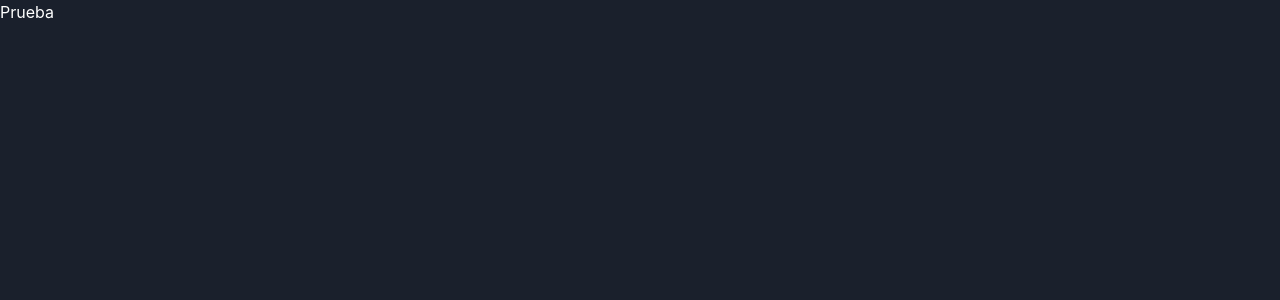
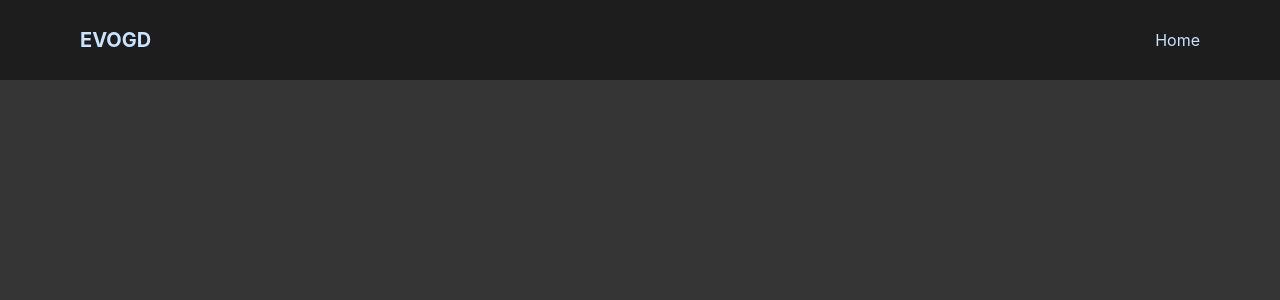
Before and after one commit to EVOGD-Project/Frontend, a Next.js app: page / in a window 1280 px wide. Shown: the top 300 px of the page. Built offline with nearby package versions, Linux system fonts and the light colour scheme.

Commit message:
navbar POC

```diff
--- a/src/app/layout.tsx
+++ b/src/app/layout.tsx
@@ -37,7 +37,8 @@ export default function RootLayout({
 					width: '100%',
 					height: '100%',
 					overflow: 'hidden',
-					color: '#FFFFFF'
+					color: '#CAE3FFFF',
+					background: '#353535FF'
 				}}
 			>
 				<ColorModeScript initialColorMode={theme['config'].initialColorMode} />
--- a/src/app/page.tsx
+++ b/src/app/page.tsx
@@ -1,5 +1,5 @@
-import { Text } from '@chakra-ui/react';
+import IndexScreen from '@/components/screens/IndexScreen';
 
 export default function IndexPage() {
-	return <Text>Prueba</Text>;
+	return <IndexScreen />;
 }
--- /dev/null
+++ b/src/components/navigation/Navbar.tsx
@@ -0,0 +1,40 @@
+'use client';
+
+import { Button, Flex, Heading, Link } from '@chakra-ui/react';
+
+export default function Navbar() {
+	return (
+		<Flex
+			w='100%'
+			py='20px'
+			gap='10px'
+			bg='#1D1D1DFF'
+			direction='row'
+			px={['15px', '40px', '80px']}
+			zIndex={250}
+			alignItems='center'
+		>
+			<Flex w='100%' direction='column' gap='10px'>
+				<Flex
+					as={Button}
+					w='fit-content'
+					variant='unstyled'
+					gap='10px'
+					cursor='pointer'
+					textAlign='center'
+					alignItems='center'
+					tabIndex={0}
+				>
+					<Heading size='md' color='#CAE3FFFF'>
+						EVOGD
+					</Heading>
+				</Flex>
+			</Flex>
+			<Flex gap='10px' alignItems='end' direction='column'>
+				<Link color='#CAE3FFFF' href='/'>
+					Home
+				</Link>
+			</Flex>
+		</Flex>
+	);
+}
--- /dev/null
+++ b/src/components/screens/IndexScreen.tsx
@@ -0,0 +1,11 @@
+import { Flex } from '@chakra-ui/react';
+import Navbar from '../navigation/Navbar';
+
+export default function IndexScreen() {
+	return (
+		<Flex w='100%' h='100%' gap='0px' direction='column'>
+			<Navbar />
+
+		</Flex>
+	);
+}
```
